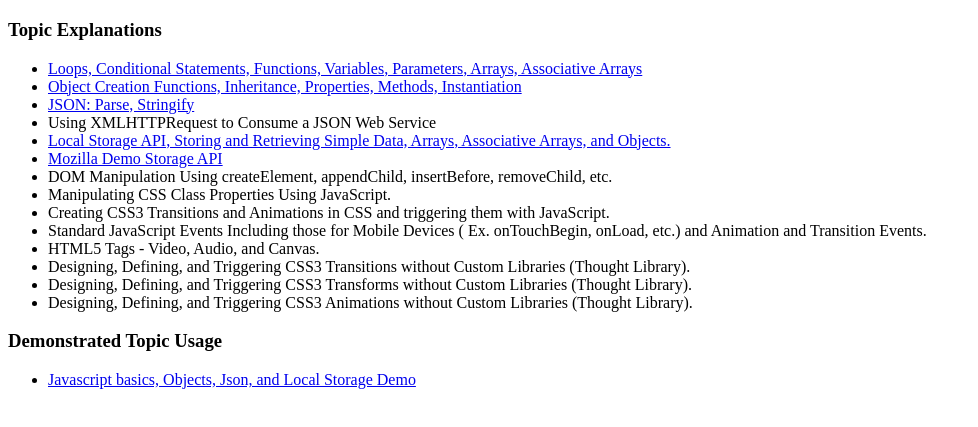
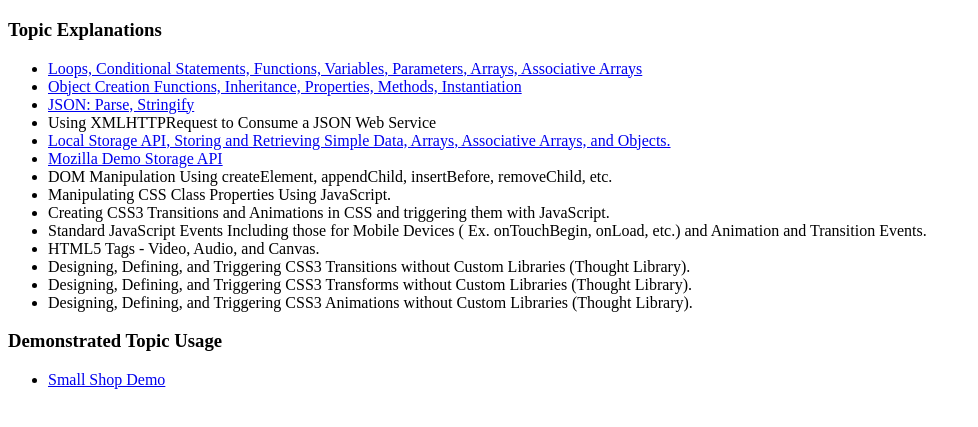
Before and after one commit to GravesNathan/CIT261, a plain HTML site: page index.html in a window 1280 px wide. Shown: the part 61-488 px from the top of the page, without its empty margins (0-978 px from the left). Drawn offline with Linux system fonts and the light colour scheme.

Commit message:
Small Shop Demo Link renamed

```diff
--- a/index.html
+++ b/index.html
@@ -64,7 +64,7 @@
 <p>
 	<ul>
 		<li>
-			<a href="smallshop/index.html">Javascript basics, Objects, Json, and Local Storage Demo</a>
+			<a href="smallshop/index.html">Small Shop Demo</a>
 		</li>
 	</ul>
 </p>
```
